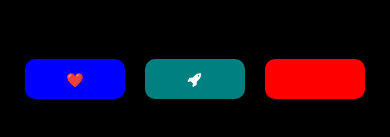
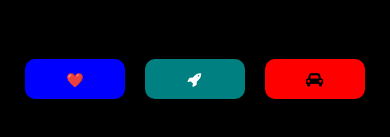
Before and after one commit to jeffAquinn/react-native-flex-test, a React Native app in the folder flex-test/: screen / in a window 390 px wide. Shown: the part 343-480 px from the top of the page. Built offline with nearby package versions, Linux system fonts and the light colour scheme.

Commit message:
change fixed

```diff
--- a/flex-test/App.js
+++ b/flex-test/App.js
@@ -8,7 +8,7 @@ export default class App extends React.Component {
 
     const home = (<Icon name='home' size={20}/>)
     const rocket = (<Icon name='rocket' size={15} color='#fff'/>)
-    // const car = (<Icon name='car' size={15}/>)
+    const car = (<Icon name='car' size={15}/>)
 
     return (
       <View style={{
@@ -71,7 +71,7 @@ export default class App extends React.Component {
           }}>
             <Animatable.Text animation="swing" easing="ease-out" iterationCount="infinite" style={{
               textAlign: 'center'
-            }}></Animatable.Text>
+            }}>{car}</Animatable.Text>
           </View>
         </View>
       </View>
```
